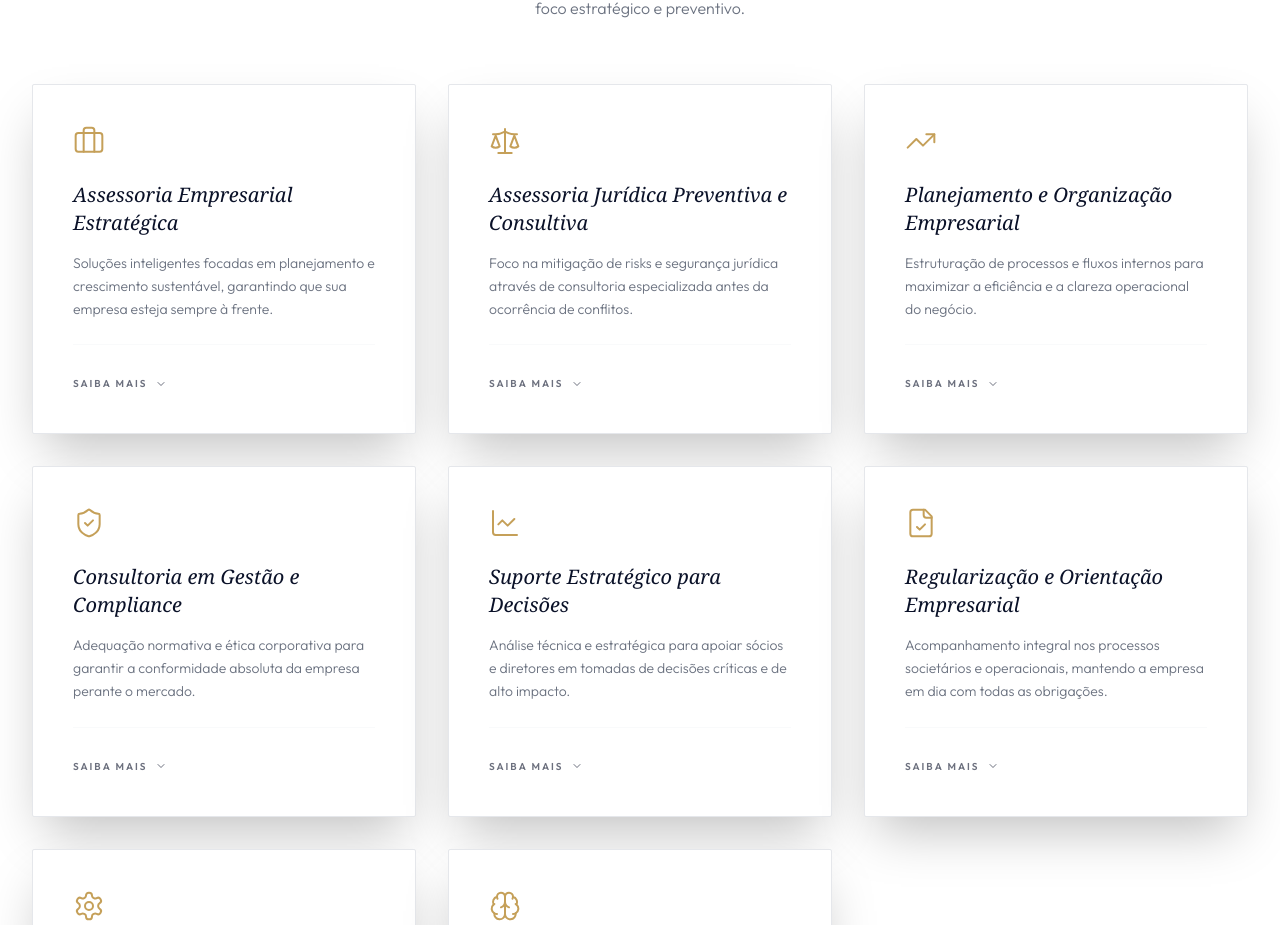
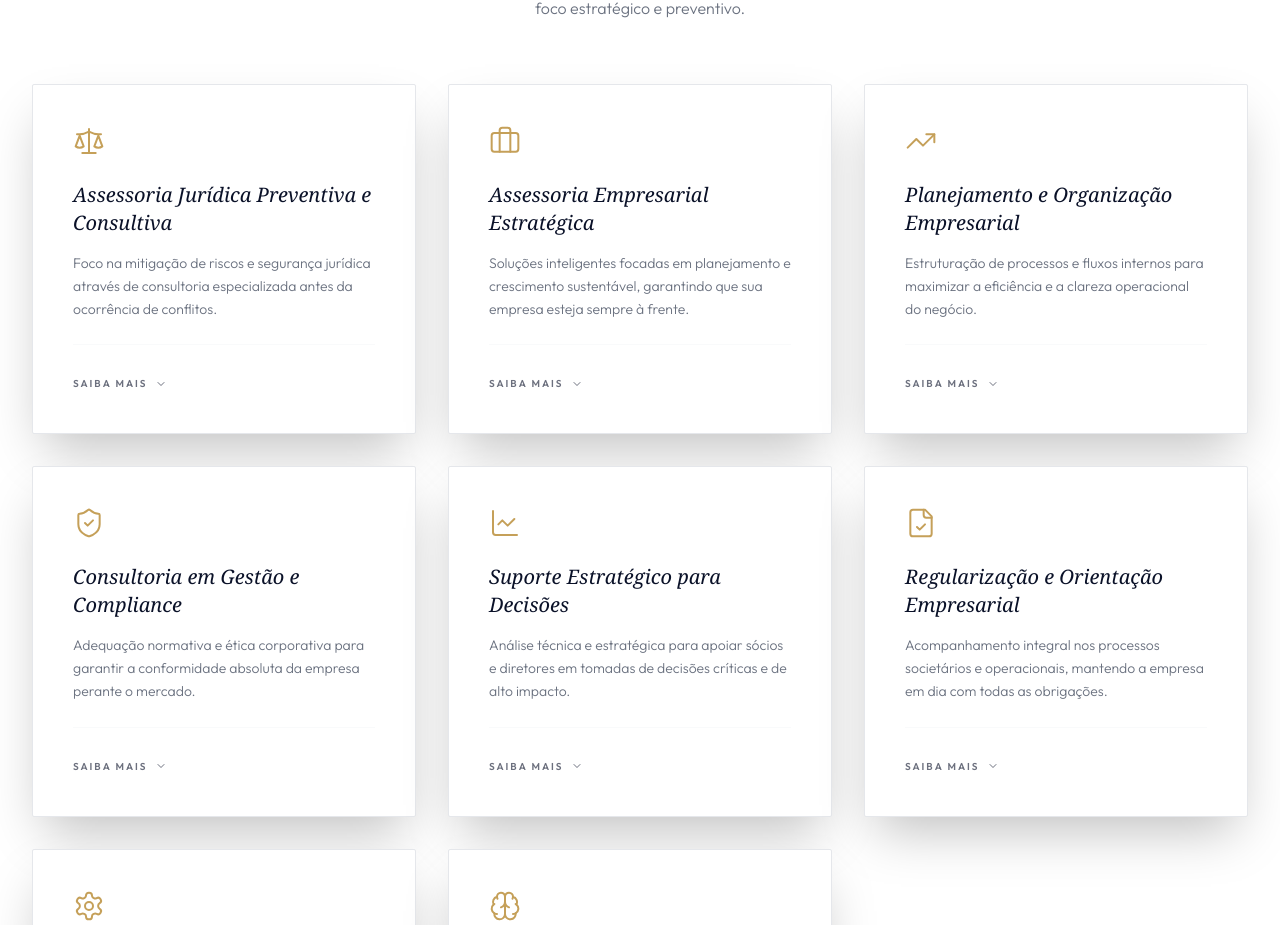
Before and after one commit to mateusgorin/Britooliveira, a React (Vite) app: page /#/ in a window 1280 px wide. Shown: the part 2520-3445 px from the top of the page. Built offline with nearby package versions, Linux system fonts and the light colour scheme.

Commit message:
feat: Add preventive legal advisory to services
Adds a new service entry for "Assessoria Jurídica Preventiva e Consultiva" to the constants. This service focuses on risk mitigation and legal security through specialized consultancy.

Removes the unnecessary stylesheet link from index.html.

```diff
--- a/constants.tsx
+++ b/constants.tsx
@@ -1,3 +1,4 @@
+
 import {
   ShieldCheck,
   TrendingUp,
@@ -22,18 +23,18 @@ export const NAV_ITEMS: NavItem[] = [
 
 export const SERVICES: Service[] = [
   {
+    id: '2',
+    title: 'Assessoria Jurídica Preventiva e Consultiva',
+    description: 'Foco na mitigação de riscos e segurança jurídica através de consultoria especializada antes da ocorrência de conflitos.',
+    complementaryText: 'Elaboração de contratos complexos, proteção de propriedade intelectual e gestão de passivos através de métodos preventivos que evitam litígios custosos.',
+    icon: <Scale className="w-8 h-8" />
+  },
+  {
     id: '1',
     title: 'Assessoria Empresarial Estratégica',
     description: 'Soluções inteligentes focadas em planejamento e crescimento sustentável, garantindo que sua empresa esteja sempre à frente.',
     complementaryText: 'Acompanhamento direto na definição de metas, análise detalhada de mercado e estruturação de parcerias estratégicas para o fortalecimento institucional do seu negócio.',
     icon: <Briefcase className="w-8 h-8" />
-  },
-  {
-    id: '2',
-    title: 'Assessoria Jurídica Preventiva e Consultiva',
-    description: 'Foco na mitigação de risks e segurança jurídica através de consultoria especializada antes da ocorrência de conflitos.',
-    complementaryText: 'Elaboração de contratos complexos, proteção de propriedade intelectual e gestão de passivos através de métodos preventivos que evitam litígios custosos.',
-    icon: <Scale className="w-8 h-8" />
   },
   {
     id: '3',
--- a/index.html
+++ b/index.html
@@ -87,7 +87,6 @@
   }
 }
 </script>
-<link rel="stylesheet" href="/index.css">
 </head>
 <body class="bg-white text-corporate-text overflow-x-hidden antialiased">
     <div id="root"></div>
```
